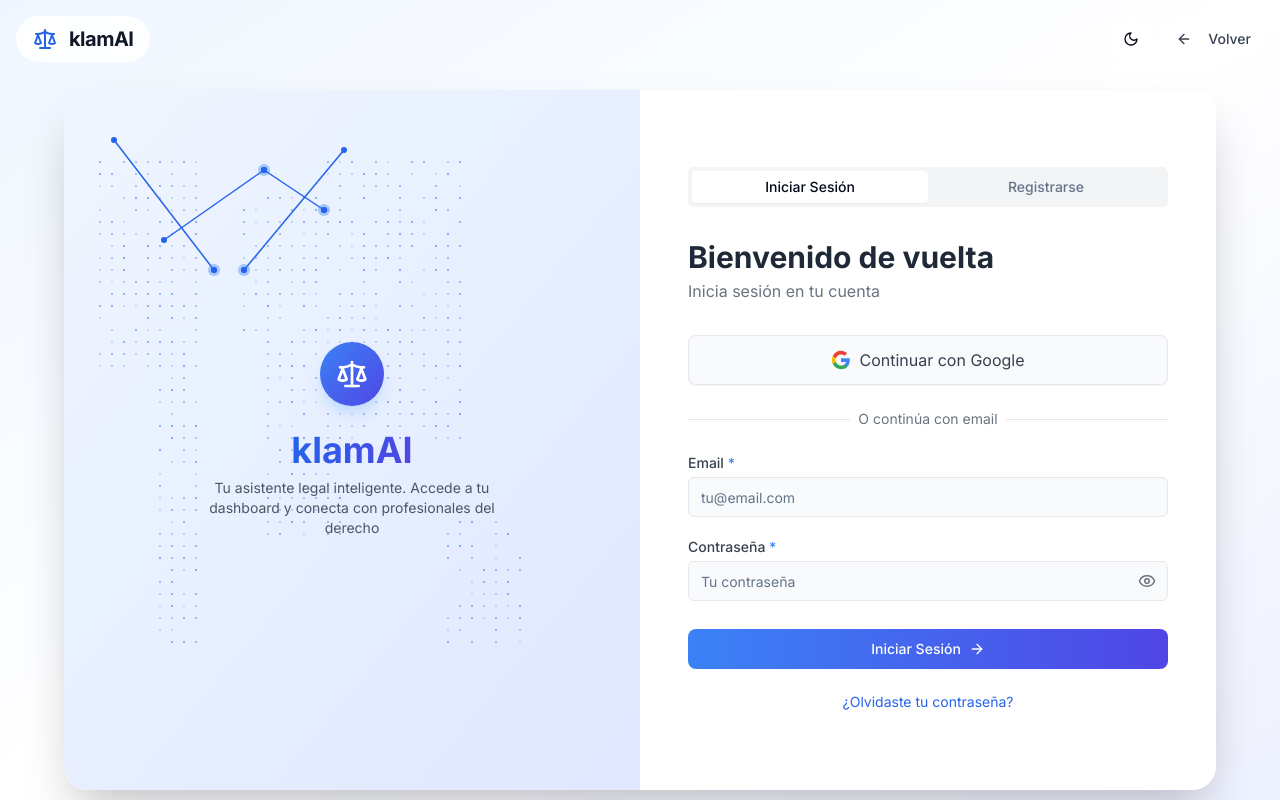
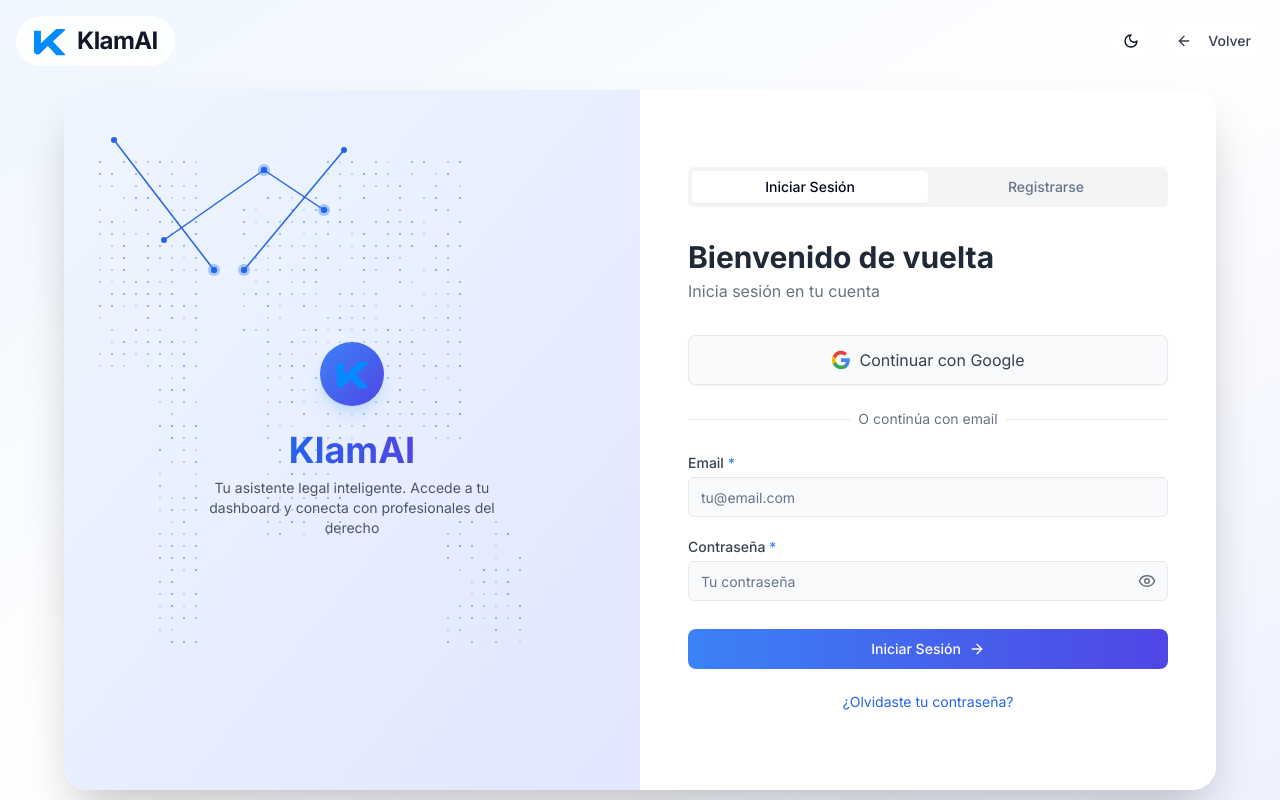
Before and after one commit to klamai/klamai-landing-launchpad, a React (Vite) app: page /auth in a window 1280 px wide. Built offline with nearby package versions, Linux system fonts and the light colour scheme.

Commit message:
updates logo

```diff
--- a/src/components/ui/footer-section.tsx
+++ b/src/components/ui/footer-section.tsx
@@ -27,8 +27,9 @@ function FooterSection({ darkMode = false, onDarkModeToggle }: FooterSectionProp
           {/* Newsletter Section */}
           <div className="relative">
             <div className="flex items-center gap-3 mb-4">
-              <Scale className="h-8 w-8 text-white" />
-              <h2 className="text-2xl font-bold tracking-tight text-white">klamAI</h2>
+            <img src="/logo.svg" alt="klamAI Logo" className="h-8" />
+
+              <h2 className="text-2xl font-bold tracking-tight text-white">KlamAI</h2>
             </div>
             <p className="mb-6 text-blue-100">
               Recibe las últimas noticias sobre tecnología legal y consejos de VitorIA directamente en tu email.
--- a/src/components/ui/sidebar-dashboard.tsx
+++ b/src/components/ui/sidebar-dashboard.tsx
@@ -245,13 +245,13 @@ export const Logo = () => {
       to="/abogados/dashboard"
       className="font-normal flex space-x-2 items-center text-sm text-black py-1 relative z-20"
     >
-      <Scale className="h-6 w-6 text-blue-600 dark:text-blue-400 flex-shrink-0" />
+      <img src="/logo2.svg" alt="klamAI Logo" className="h-8" />
       <motion.span
         initial={{ opacity: 0 }}
         animate={{ opacity: 1 }}
         className="font-bold text-black dark:text-white whitespace-pre text-xl tracking-tight"
       >
-        klamAI
+
       </motion.span>
     </Link>
   );
@@ -263,7 +263,7 @@ export const LogoIcon = () => {
       to="/abogados/dashboard"
       className="font-normal flex space-x-2 items-center text-sm text-black py-1 relative z-20"
     >
-      <Scale className="h-6 w-6 text-blue-600 dark:text-blue-400 flex-shrink-0" />
-    </Link>
+      <img src="/logo.svg" alt="klamAI Logo" className="h-8" />
+      </Link>
   );
 };
--- a/src/pages/Auth.tsx
+++ b/src/pages/Auth.tsx
@@ -399,9 +399,8 @@ const Auth = () => {
         <header className="fixed z-20 top-4 left-4 right-4">
           <div className="flex justify-between items-center">
             <Link to="/" className="flex items-center space-x-3 hover:opacity-80 transition-opacity bg-white/90 dark:bg-gray-800/90 backdrop-blur-lg rounded-full px-4 py-2 border border-white/20">
-              <Scale className="h-6 w-6 text-blue-600 dark:text-blue-400" />
-              <span className="text-xl font-bold text-gray-900 dark:text-white tracking-tight">klamAI</span>
-            </Link>
+            <img src="/logo.svg" alt="klamAI Logo" className="h-8" />
+            <span className="text-2xl font-bold text-gray-900 dark:text-white tracking-tight">KlamAI</span>            </Link>
 
             <div className="flex items-center gap-3">
               <Button onClick={toggleDarkMode} variant="outline" size="icon" className="rounded-full bg-white/90 dark:bg-gray-800/90 backdrop-blur-lg border-white/20">
@@ -439,7 +438,7 @@ const Auth = () => {
                     className="mb-6"
                   >
                     <div className="h-16 w-16 rounded-full bg-gradient-to-br from-blue-500 to-indigo-600 flex items-center justify-center shadow-lg shadow-blue-200">
-                      <Scale className="text-white h-8 w-8" />
+                    <img src="/logo.svg" alt="klamAI Logo" className="h-8" />
                     </div>
                   </motion.div>
                   <motion.h2
@@ -448,7 +447,7 @@ const Auth = () => {
                     transition={{ delay: 0.7, duration: 0.5 }}
                     className="text-4xl font-bold mb-2 text-center text-transparent bg-clip-text bg-gradient-to-r from-blue-600 to-indigo-600"
                   >
-                    klamAI
+                    KlamAI
                   </motion.h2>
                   <motion.p
                     initial={{ opacity: 0, y: -20 }}
--- a/src/pages/AuthAbogado.tsx
+++ b/src/pages/AuthAbogado.tsx
@@ -428,8 +428,8 @@ const AuthAbogado = () => {
         <header className="fixed z-20 top-4 left-4 right-4">
           <div className="flex justify-between items-center">
             <Link to="/" className="flex items-center space-x-3 hover:opacity-80 transition-opacity bg-white/90 dark:bg-gray-800/90 backdrop-blur-lg rounded-full px-4 py-2 border border-white/20">
-              <Scale className="h-6 w-6 text-blue-600 dark:text-blue-400" />
-              <span className="text-xl font-bold text-gray-900 dark:text-white tracking-tight">klamAI</span>
+            <img src="/logo.svg" alt="klamAI Logo" className="h-8" />
+            <span className="text-xl font-bold text-gray-900 dark:text-white tracking-tight">KlamAI</span>
               <span className="text-sm px-2 py-1 bg-blue-100 dark:bg-blue-900 text-blue-800 dark:text-blue-200 rounded-full">Abogados</span>
             </Link>
 
@@ -469,7 +469,7 @@ const AuthAbogado = () => {
                     className="mb-6"
                   >
                     <div className="h-16 w-16 rounded-full bg-gradient-to-br from-blue-500 to-indigo-600 flex items-center justify-center shadow-lg shadow-blue-200">
-                      <Scale className="text-white h-8 w-8" />
+                    <img src="/logo.svg" alt="klamAI Logo" className="h-8" />
                     </div>
                   </motion.div>
                   <motion.h2
@@ -478,7 +478,7 @@ const AuthAbogado = () => {
                     transition={{ delay: 0.7, duration: 0.5 }}
                     className="text-4xl font-bold mb-2 text-center text-transparent bg-clip-text bg-gradient-to-r from-blue-600 to-indigo-600"
                   >
-                    klamAI Pro
+                    KlamAI Pro
                   </motion.h2>
                   <motion.p
                     initial={{ opacity: 0, y: -20 }}
--- a/src/pages/Index.tsx
+++ b/src/pages/Index.tsx
@@ -415,7 +415,7 @@ const Index = () => {
                     </div>
 
                     <p className="mx-auto mt-8 max-w-10xl text-balance text-lg md:text-xl text-gray-600 dark:text-gray-300 leading-relaxed font-medium">
-                      Resuelve tus consultas legales con <span className="font-semibold text-blue-700 dark:text-blue-300">VitorIA</span>, nuestro asistente inteligente, y conecta con abogados especialistas. Rápido, seguro y eficiente.
+                    Deja que <span className="font-semibold text-blue-700 dark:text-blue-300">VitorIA</span> estructure y organice tu caso legal. Nuestro asistente inteligente ofrece recomendaciones personalizadas y te conecta con el abogado especialista adecuado. Rápido, seguro y eficiente.
                     </p>
                     <div className="flex flex-wrap justify-center gap-4 text-sm text-gray-500 dark:text-gray-400 font-medium mt-4">
                       <div className="flex items-center gap-2">
```
